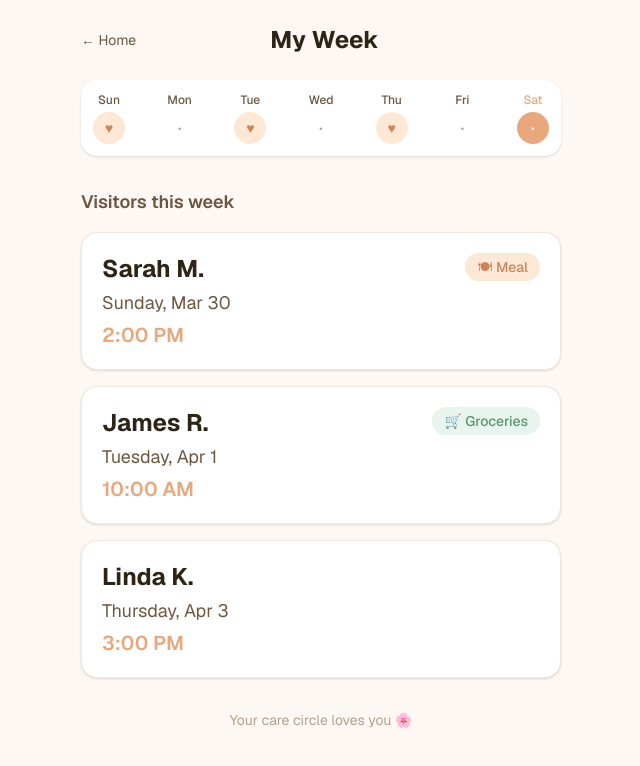
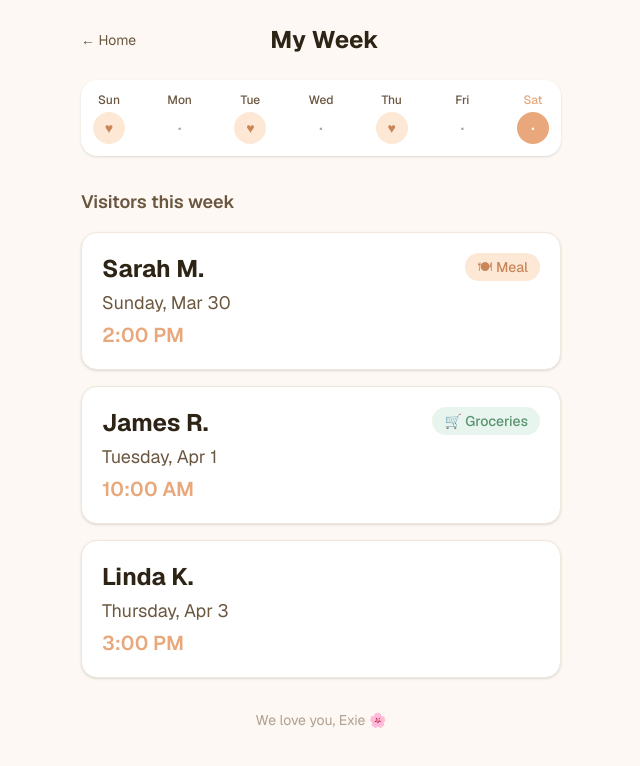
Before and after one commit to jessebones36/exies-care-circle, a Next.js app: page /exie in a window 1280 px wide. Shown: the top 766 px of the page, without its empty margins (319-959 px from the left). Built offline with nearby package versions, Linux system fonts and the light colour scheme.

Commit message:
Update page.tsx

```diff
--- a/src/app/exie/page.tsx
+++ b/src/app/exie/page.tsx
@@ -128,7 +128,7 @@ export default function ExiePage() {
 
       {/* Footer note */}
       <p className="text-center text-[#b0a090] text-sm mt-8">
-        Your care circle loves you 🌸
+        We love you, Exie 🌸
       </p>
     </main>
   );
```
